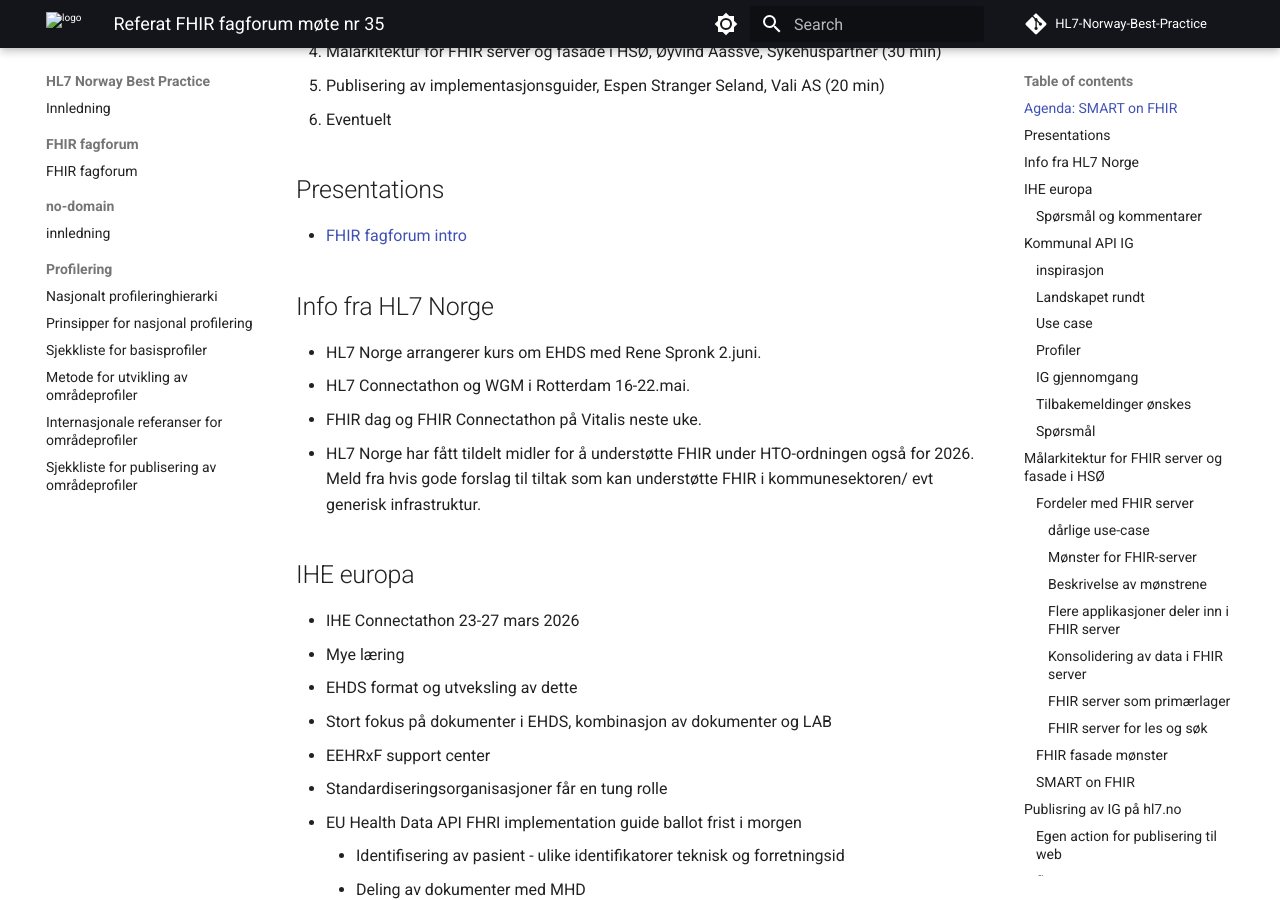
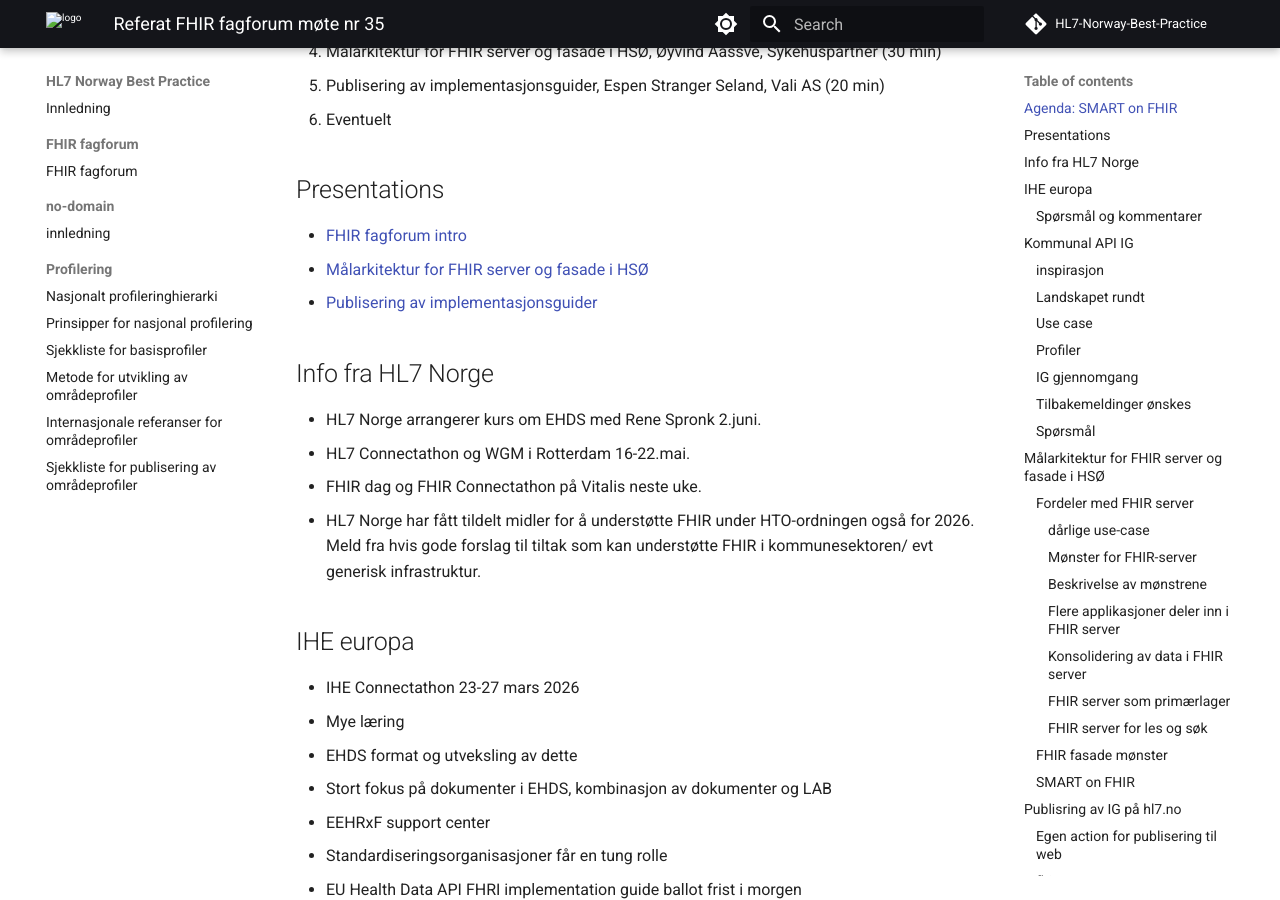
Before and after one commit to HL7Norway/best-practice, an MkDocs documentation site: the page built from docs/FHIR-faglig-forum/_referat/2026-04-29-referat.md, in a window 1280 px wide and 900 px high, scrolled down 492 px. Built offline with MkDocs 1.6.1 and Material for MkDocs 9.7.7, drawn with Linux system fonts in a browser that asks for light colours; comment, search, counter and statistics services are not loaded.

Commit message:
presentasjoner FFF 35

```diff
--- a/docs/FHIR-faglig-forum/_referat/2026-04-29-referat.md
+++ b/docs/FHIR-faglig-forum/_referat/2026-04-29-referat.md
@@ -26,6 +26,8 @@
 ## Presentations
 
 * [FHIR fagforum intro](../docs/FHIR-faglig-forum/presentasjon/2026-04-29-FHIR-fagforum-35.pdf)
+* [Målarkitektur for FHIR server og fasade i HSØ](../docs/FHIR-faglig-forum/presentasjon/2026-02-29-Målarkitektur-FHIR-infrastruktur.pdf)
+* [Publisering av implementasjonsguider](../docs/FHIR-faglig-forum/presentasjon/2026-04-29-FFF-Publisering-IG.pdf)
 
 ## Info fra HL7 Norge
 
```
Also changed, not shown: 2 other files.
